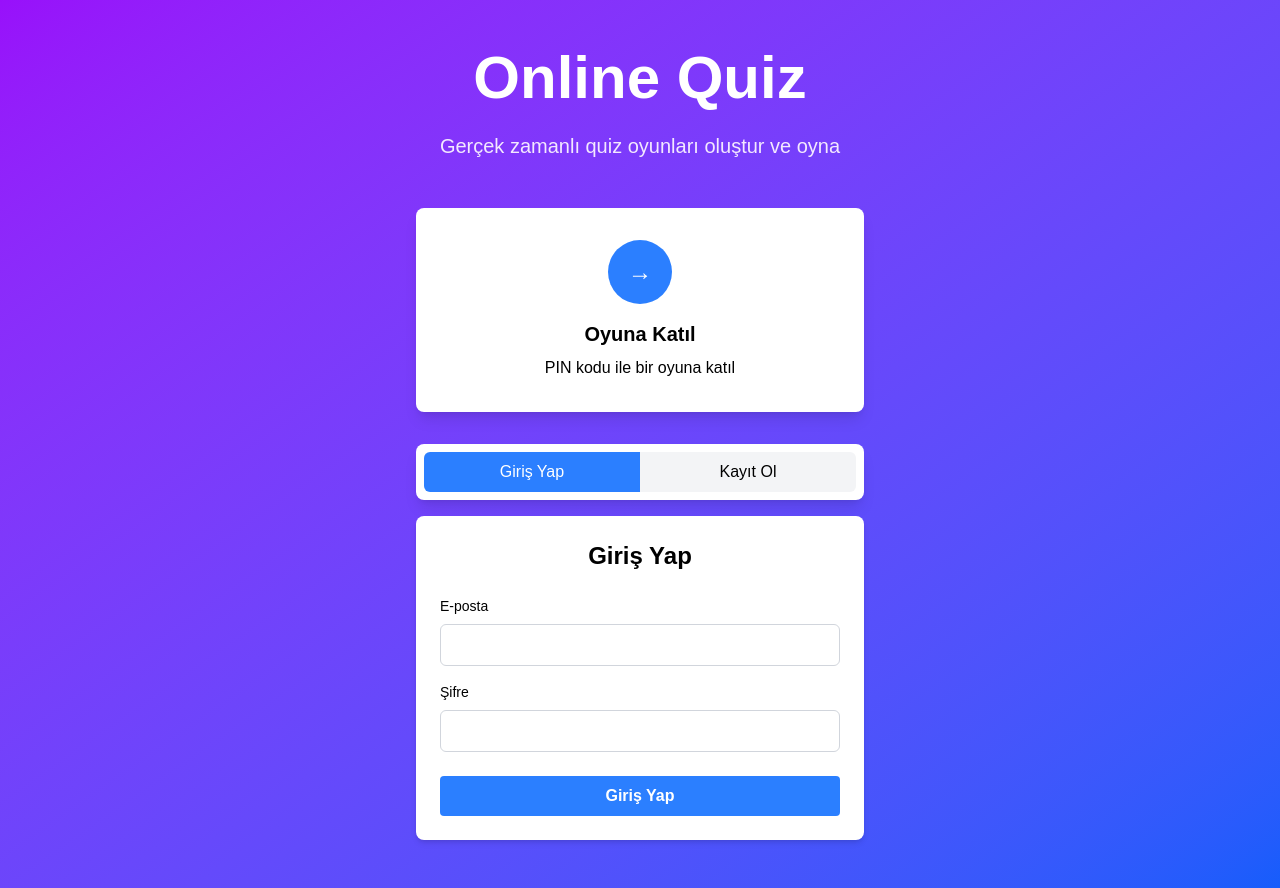
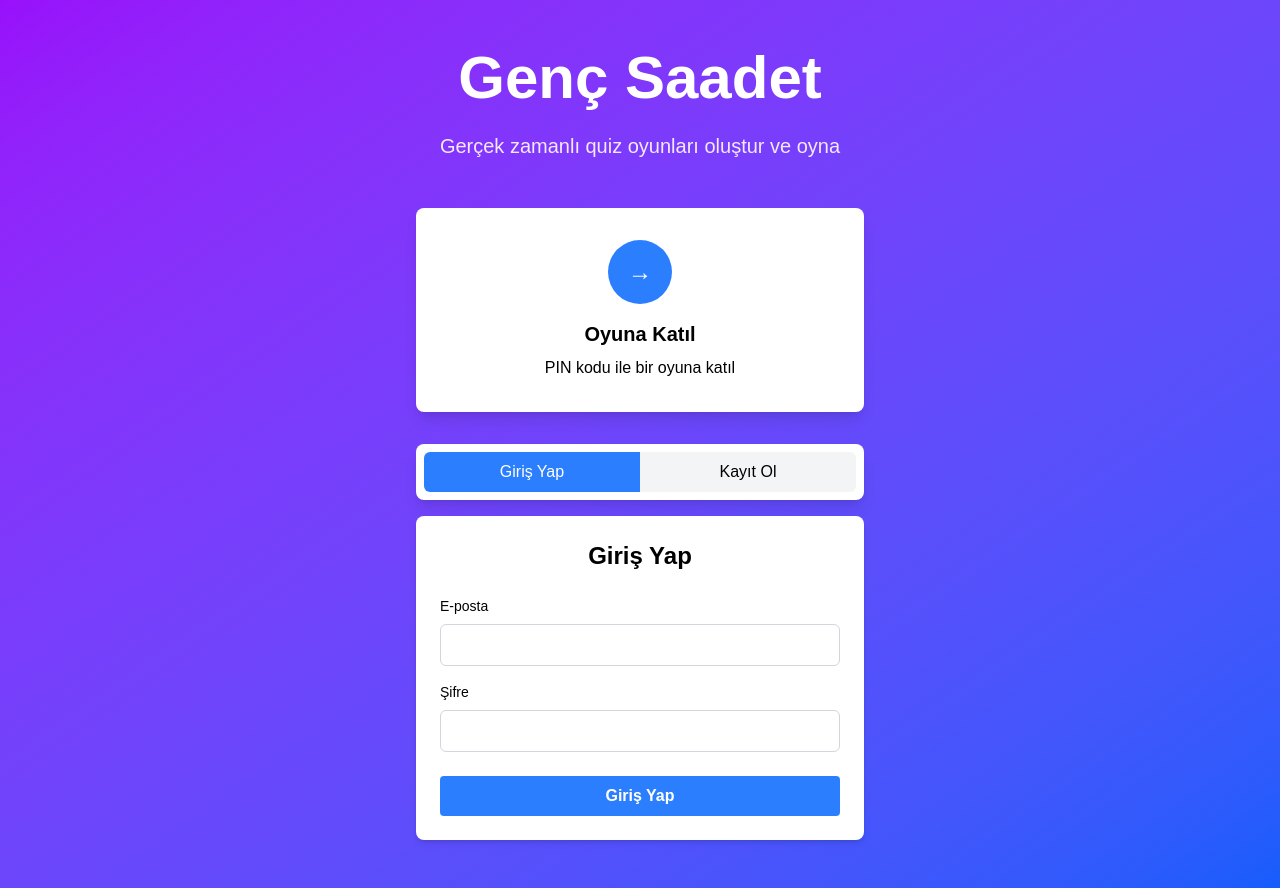
Before and after one commit to yacoroi/onlinequiz, a Next.js app: page / in a window 1280 px wide. Built offline with nearby package versions, Linux system fonts and the light colour scheme; no server answers.

Commit message:
Update app name from 'Online Quiz' to 'Genç Saadet'

```diff
--- a/src/app/layout.tsx
+++ b/src/app/layout.tsx
@@ -15,7 +15,7 @@
 });
 
 export const metadata: Metadata = {
-  title: "Online Quiz",
+  title: "Genç Saadet",
   description: "Gerçek zamanlı quiz uygulaması",
 };
 
--- a/src/app/page.tsx
+++ b/src/app/page.tsx
@@ -27,7 +27,7 @@
       <div className="min-h-screen bg-gradient-to-br from-purple-600 to-blue-600">
         <nav className="bg-white shadow-md p-4">
           <div className="container mx-auto flex justify-between items-center">
-            <h1 className="text-2xl font-bold text-purple-600">Online Quiz</h1>
+            <h1 className="text-2xl font-bold text-purple-600">Genç Saadet</h1>
             <div className="flex items-center gap-4">
               <span className="text-black">Hoş geldin, {user.email}</span>
               <button
@@ -97,7 +97,7 @@
       <div className="container mx-auto px-4 py-12">
         <div className="text-center mb-12">
           <h1 className="text-6xl font-bold text-white mb-6">
-            Online Quiz
+            Genç Saadet
           </h1>
           <p className="text-xl text-purple-100">
             Gerçek zamanlı quiz oyunları oluştur ve oyna
```
